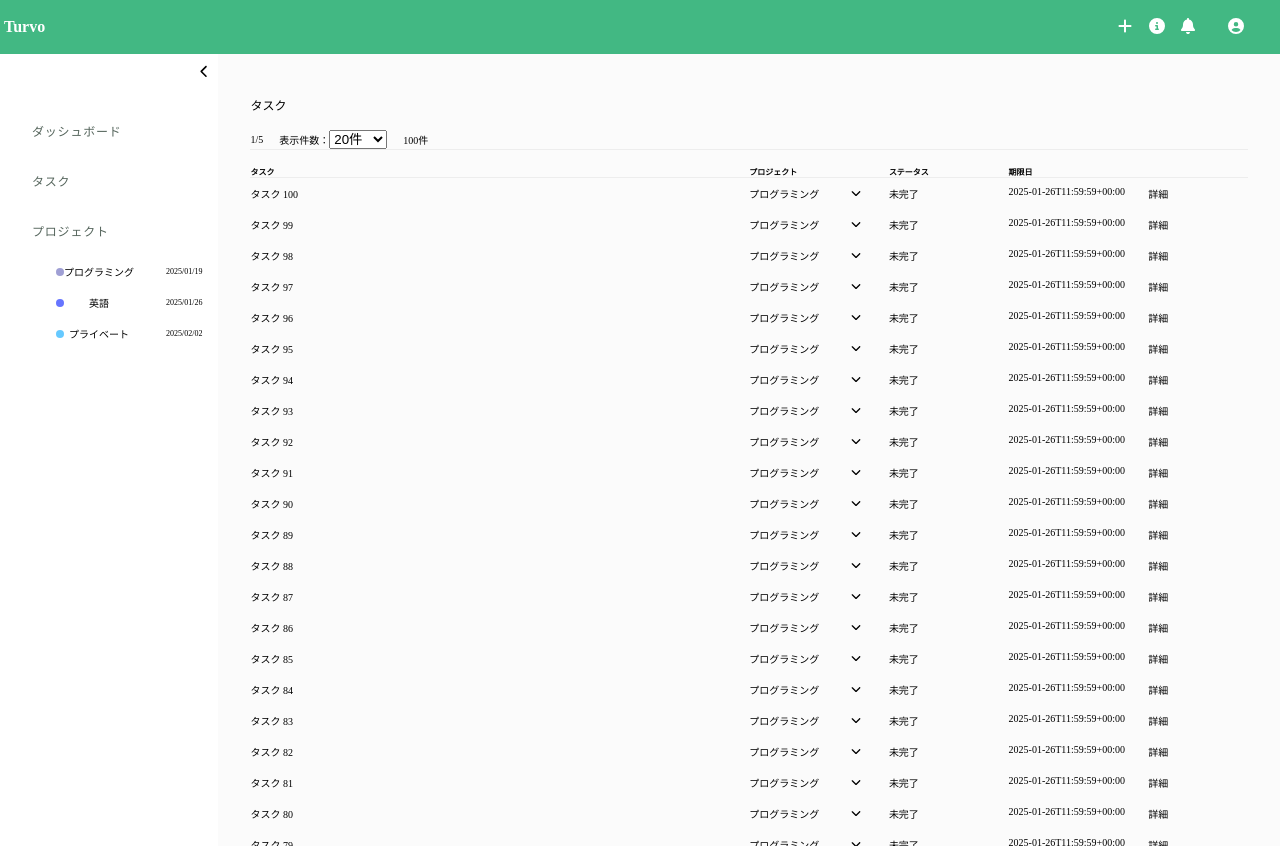
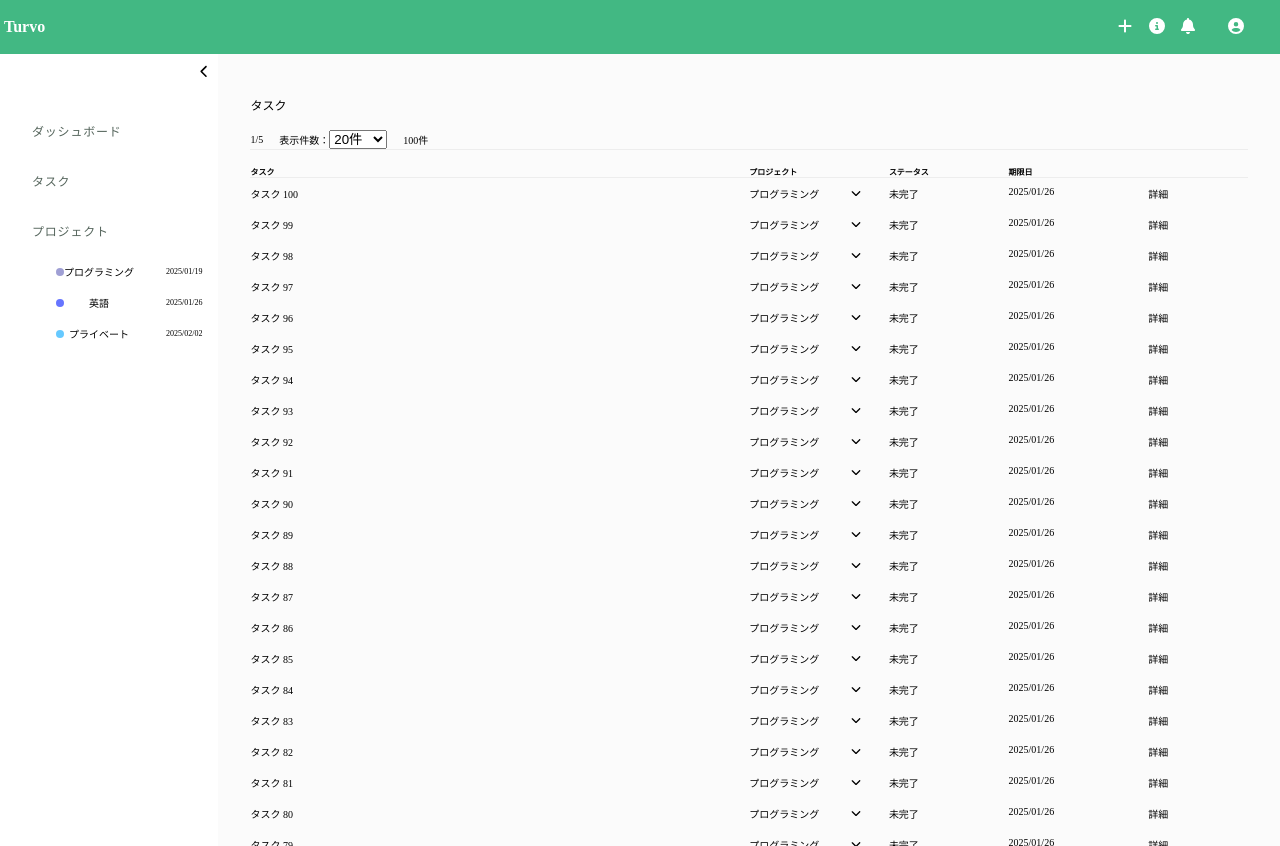
Before and after one commit to tanakas-2021/0600-next-context-api, a Next.js app: page /tasks in a window 1280 px wide. Built offline with nearby package versions, Linux system fonts and the light colour scheme.

Commit message:
deadlineの画面表示をyyyymmddに変更

```diff
--- a/src/app/tasks/page.tsx
+++ b/src/app/tasks/page.tsx
@@ -4,6 +4,7 @@ import { faChevronDown } from "@fortawesome/free-solid-svg-icons";
 import styles from "./page.module.scss";
 import { useEffect, useState } from "react";
 import { fetchTasks } from "@/services/api";
+import dayjs from "dayjs";
 
 interface PageInfo {
   page: number;
@@ -155,7 +156,7 @@ const Page = () => {
                   <div
                     className={`${styles.tableCell} ${styles.tableCellDeadline}`}
                   >
-                    {task.deadline}
+                    {dayjs(task.deadline).format("YYYY/MM/DD")}
                   </div>
                   <div
                     className={`${styles.tableCell} ${styles.tableCellDetail}`}
```
